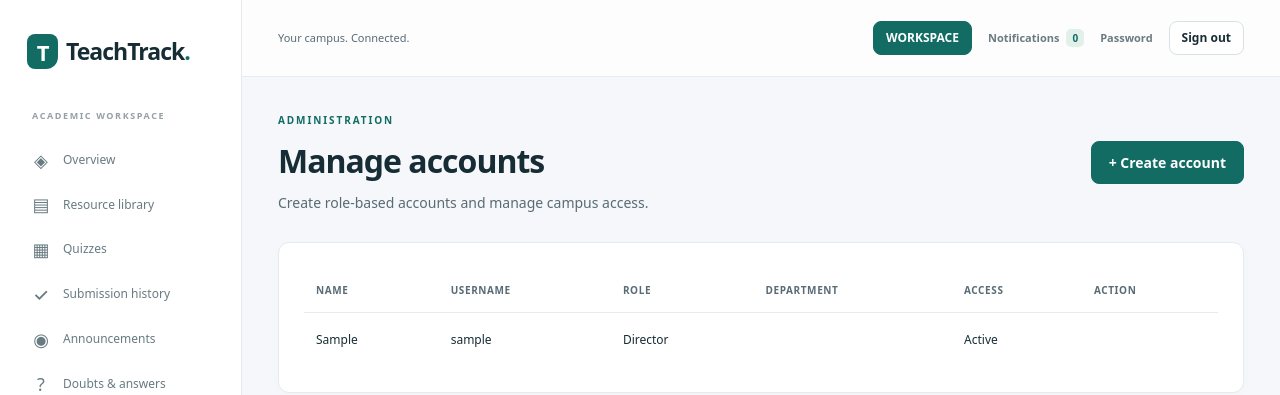
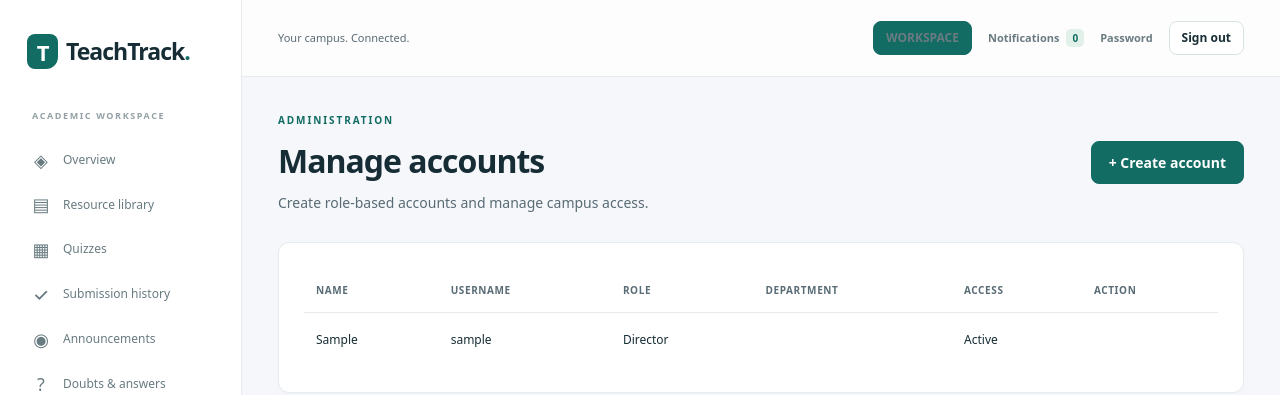
Before and after one commit to Salonipatill/TeachTrack, a Django app: page /accounts/manage/ in a window 1280 px wide. Shown: the top 395 px of the page. Run offline with Django 5.2, Linux system fonts and the light colour scheme; the visitor is signed in with stand-in values (Sample User, id 1); data comes from the database, SQL or seed files in the repository; data that the repository does not hold is empty.

Commit message:
Remove workspace link color styling from CSS

```diff
--- a/ClassApp/static/ClassApp/app.css
+++ b/ClassApp/static/ClassApp/app.css
@@ -157,5 +157,3 @@ form[aria-busy="true"] button[aria-disabled="true"] { cursor: progress; opacity:
 }
 
 :root { --muted: #596b75; }
-
-.top-actions .workspace-link{color:#fff}
```
